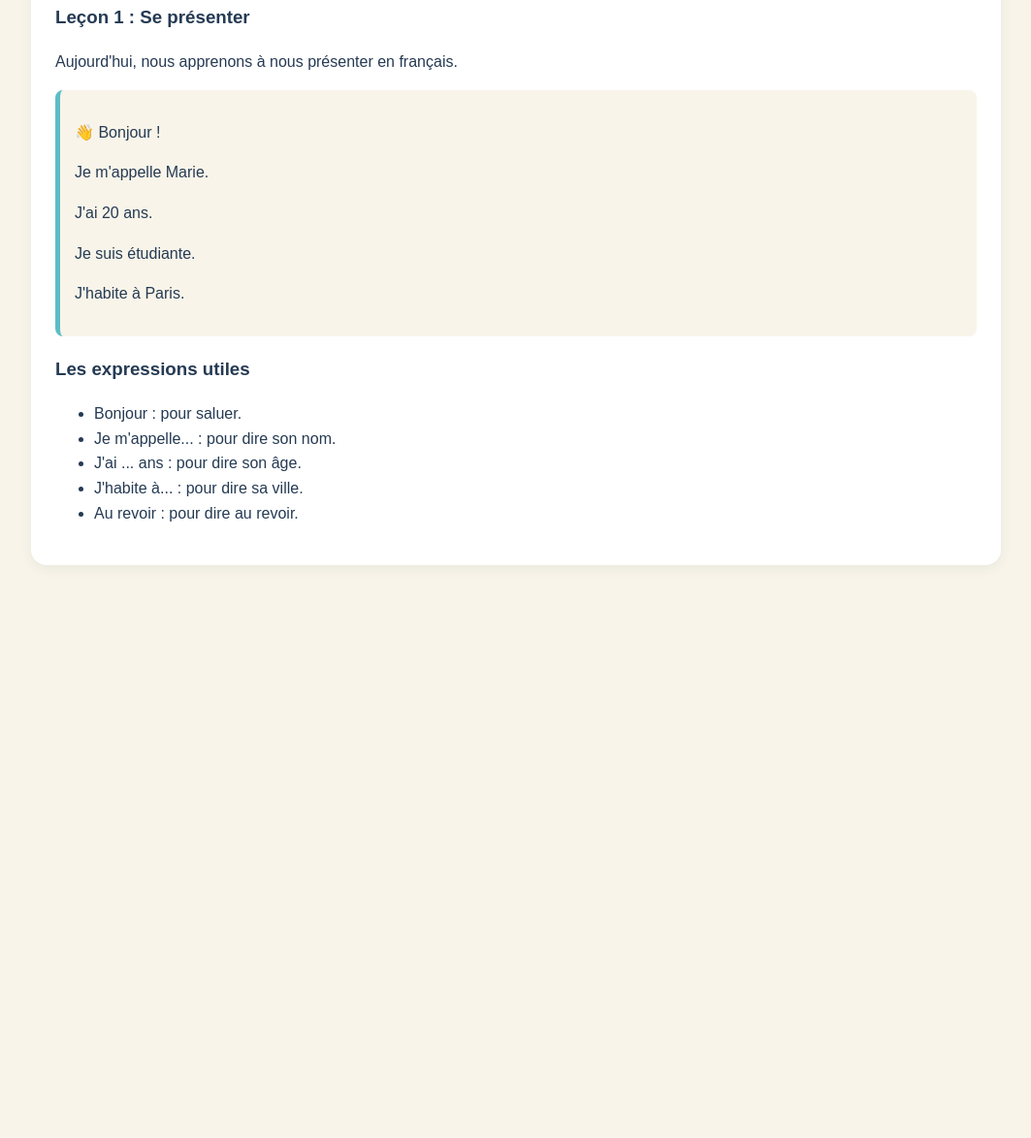
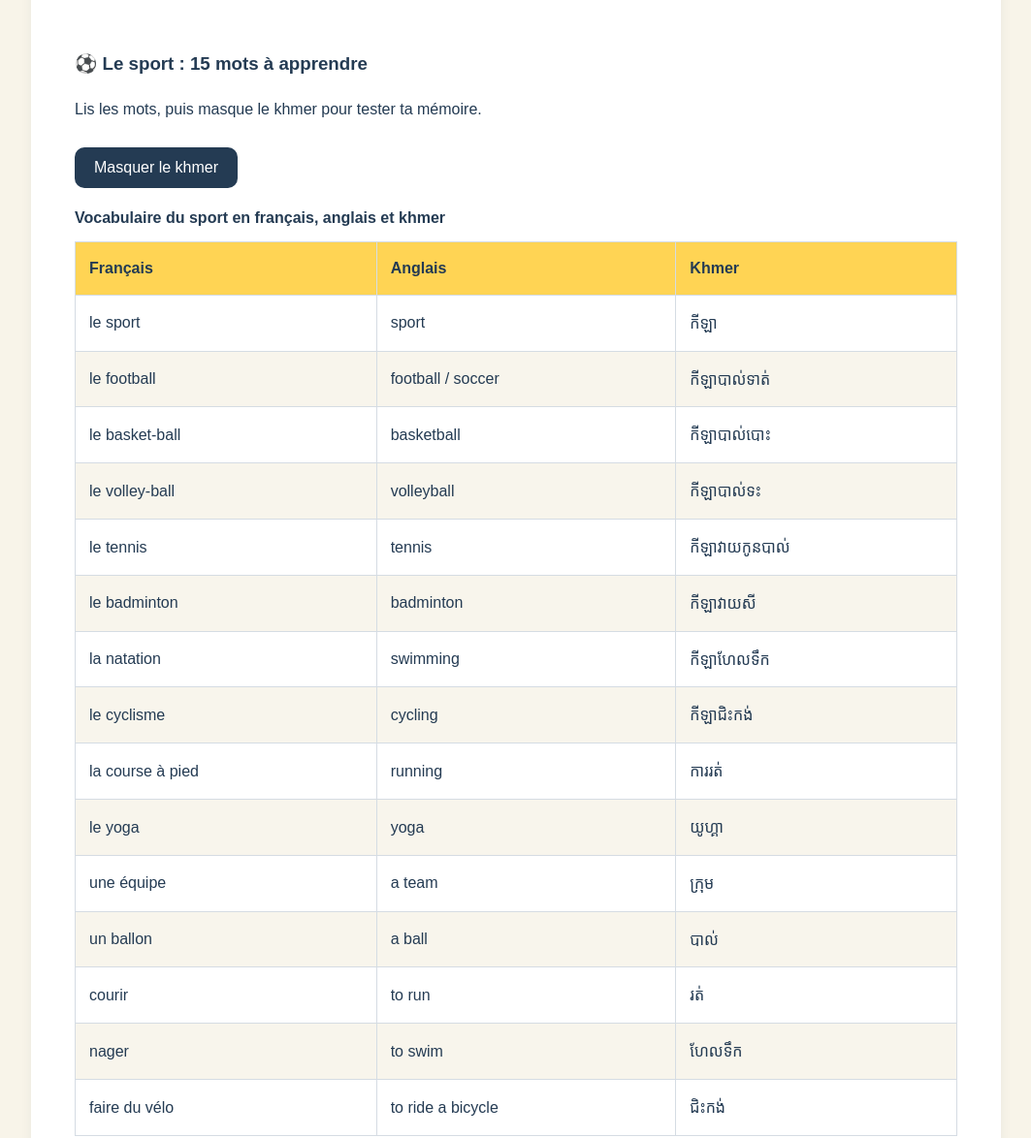
Before and after one commit to SophieUB/democambodgemardi, a plain HTML site: page index.html in a window 1280 px wide. Shown: the part 958-2132 px from the top of the page at 97% size, without its empty margins (108-1171 px from the left). Before the commit the page ends 1566 px from the top, so only its background shows below. Drawn offline with Linux system fonts and the light colour scheme.

Commit message:
Enhance sports vocabulary section with styles
Added styling and vocabulary section for sports in French, English, and Khmer.

```diff
--- a/index.html
+++ b/index.html
@@ -301,27 +301,188 @@
 
       <h2>Vocabulaire</h2>
 
-      <h3>Leçon 1 : Se présenter</h3>
+    <style>
+  .sport-vocab {
+    max-width: 950px;
+    margin: 30px auto;
+    padding: 20px;
+    color: #243b53;
+  }
 
-      <p>
-        Aujourd'hui, nous apprenons
-        à nous présenter en français.
-      </p>
+  .sport-vocab button {
+    padding: 12px 20px;
+    margin-bottom: 18px;
+    border: 0;
+    border-radius: 10px;
+    background: #243b53;
+    color: white;
+    font-size: 1rem;
+    cursor: pointer;
+  }
 
-      <div class="exemple">
-        <p>👋 Bonjour !</p>
-        <p>Je m'appelle Marie.</p>
-        <p>J'ai 20 ans.</p>
-        <p>Je suis étudiante.</p>
-        <p>J'habite à Paris.</p>
-      </div>
+  .sport-vocab button:focus-visible {
+    outline: 3px solid #ffcf50;
+    outline-offset: 3px;
+  }
 
-      <h3>Les expressions utiles</h3>
+  .sport-vocab .table-scroll {
+    overflow-x: auto;
+  }
 
-      <ul>
-        <li>Bonjour : pour saluer.</li>
-        <li>Je m'appelle... : pour dire son nom.</li>
-        <li>J'ai ... ans : pour dire son âge.</li>
-        <li>J'habite à... : pour dire sa ville.</li>
-        <li>Au revoir : pour dire au revoir.</li>
-      </ul>
+  .sport-vocab table {
+    width: 100%;
+    border-collapse: collapse;
+    background: white;
+  }
+
+  .sport-vocab caption {
+    margin-bottom: 12px;
+    font-weight: bold;
+    text-align: left;
+  }
+
+  .sport-vocab th,
+  .sport-vocab td {
+    padding: 14px;
+    border: 1px solid #d5dce3;
+    text-align: left;
+  }
+
+  .sport-vocab th {
+    background: #ffd454;
+  }
+
+  .sport-vocab tbody tr:nth-child(even) {
+    background: #f8f5ec;
+  }
+
+  .sport-vocab [lang="km"] {
+    font-family: "Noto Sans Khmer", "Khmer OS", sans-serif;
+    line-height: 1.8;
+  }
+
+  .sport-vocab.khmer-masque .col-khmer {
+    display: none;
+  }
+</style>
+
+<div class="sport-vocab" id="vocabulaire-sport">
+  <h3>⚽ Le sport : 15 mots à apprendre</h3>
+  <p>Lis les mots, puis masque le khmer pour tester ta mémoire.</p>
+
+  <button
+    type="button"
+    id="bouton-khmer"
+    aria-controls="tableau-sport"
+    aria-expanded="true"
+  >
+    Masquer le khmer
+  </button>
+
+  <div class="table-scroll">
+    <table id="tableau-sport">
+      <caption>Vocabulaire du sport en français, anglais et khmer</caption>
+      <thead>
+        <tr>
+          <th scope="col">Français</th>
+          <th scope="col">Anglais</th>
+          <th scope="col" class="col-khmer">Khmer</th>
+        </tr>
+      </thead>
+      <tbody>
+        <tr>
+          <td>le sport</td>
+          <td lang="en">sport</td>
+          <td class="col-khmer" lang="km">កីឡា</td>
+        </tr>
+        <tr>
+          <td>le football</td>
+          <td lang="en">football / soccer</td>
+          <td class="col-khmer" lang="km">កីឡាបាល់ទាត់</td>
+        </tr>
+        <tr>
+          <td>le basket-ball</td>
+          <td lang="en">basketball</td>
+          <td class="col-khmer" lang="km">កីឡាបាល់បោះ</td>
+        </tr>
+        <tr>
+          <td>le volley-ball</td>
+          <td lang="en">volleyball</td>
+          <td class="col-khmer" lang="km">កីឡាបាល់ទះ</td>
+        </tr>
+        <tr>
+          <td>le tennis</td>
+          <td lang="en">tennis</td>
+          <td class="col-khmer" lang="km">កីឡាវាយកូនបាល់</td>
+        </tr>
+        <tr>
+          <td>le badminton</td>
+          <td lang="en">badminton</td>
+          <td class="col-khmer" lang="km">កីឡាវាយសី</td>
+        </tr>
+        <tr>
+          <td>la natation</td>
+          <td lang="en">swimming</td>
+          <td class="col-khmer" lang="km">កីឡាហែលទឹក</td>
+        </tr>
+        <tr>
+          <td>le cyclisme</td>
+          <td lang="en">cycling</td>
+          <td class="col-khmer" lang="km">កីឡាជិះកង់</td>
+        </tr>
+        <tr>
+          <td>la course à pied</td>
+          <td lang="en">running</td>
+          <td class="col-khmer" lang="km">ការរត់</td>
+        </tr>
+        <tr>
+          <td>le yoga</td>
+          <td lang="en">yoga</td>
+          <td class="col-khmer" lang="km">យូហ្គា</td>
+        </tr>
+        <tr>
+          <td>une équipe</td>
+          <td lang="en">a team</td>
+          <td class="col-khmer" lang="km">ក្រុម</td>
+        </tr>
+        <tr>
+          <td>un ballon</td>
+          <td lang="en">a ball</td>
+          <td class="col-khmer" lang="km">បាល់</td>
+        </tr>
+        <tr>
+          <td>courir</td>
+          <td lang="en">to run</td>
+          <td class="col-khmer" lang="km">រត់</td>
+        </tr>
+        <tr>
+          <td>nager</td>
+          <td lang="en">to swim</td>
+          <td class="col-khmer" lang="km">ហែលទឹក</td>
+        </tr>
+        <tr>
+          <td>faire du vélo</td>
+          <td lang="en">to ride a bicycle</td>
+          <td class="col-khmer" lang="km">ជិះកង់</td>
+        </tr>
+      </tbody>
+    </table>
+  </div>
+</div>
+
+<script>
+  (function () {
+    const rubrique = document.getElementById("vocabulaire-sport");
+    const bouton = document.getElementById("bouton-khmer");
+
+    bouton.addEventListener("click", function () {
+      const masque = rubrique.classList.toggle("khmer-masque");
+
+      bouton.textContent = masque
+        ? "Afficher le khmer"
+        : "Masquer le khmer";
+
+      bouton.setAttribute("aria-expanded", String(!masque));
+    });
+  })();
+</script>
```
